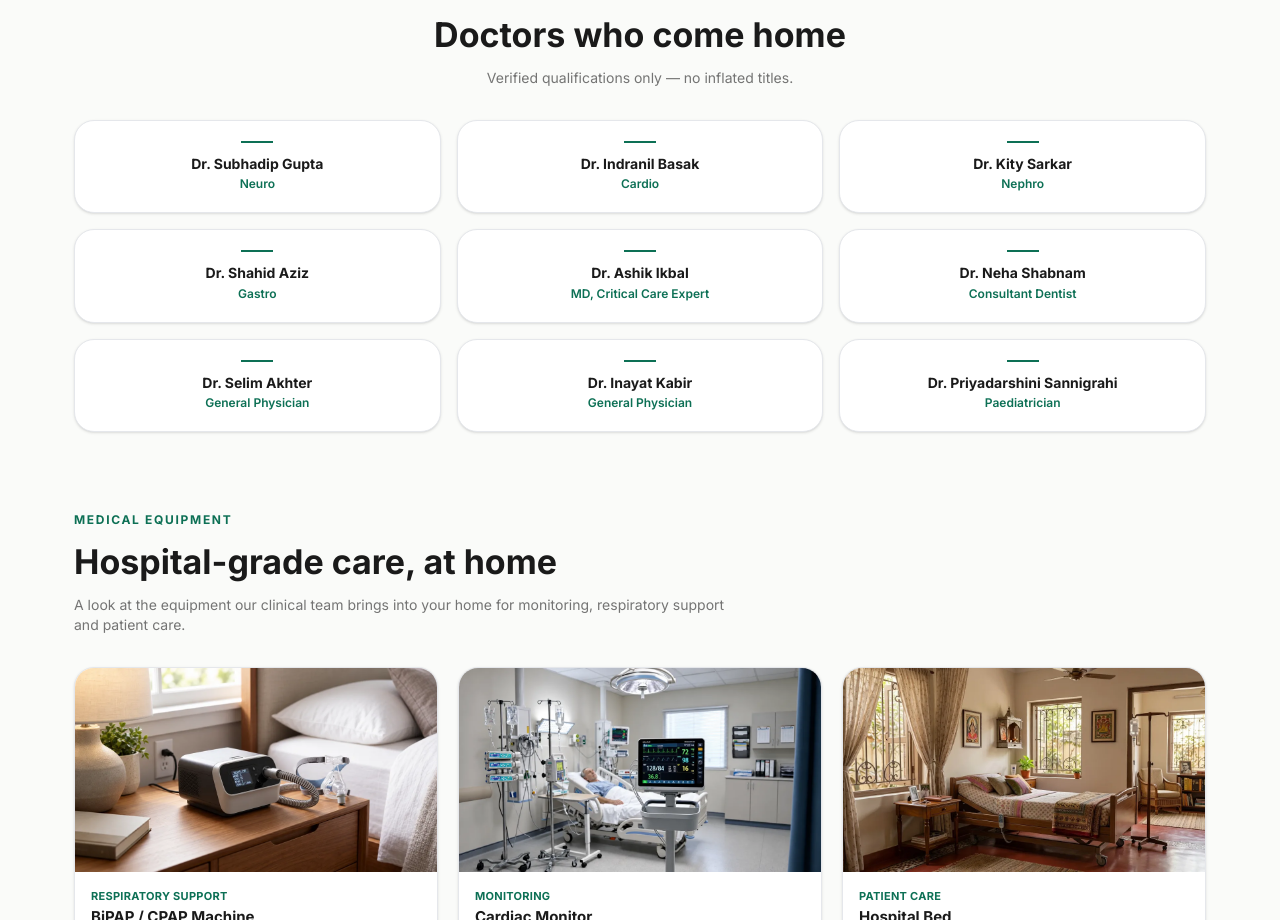
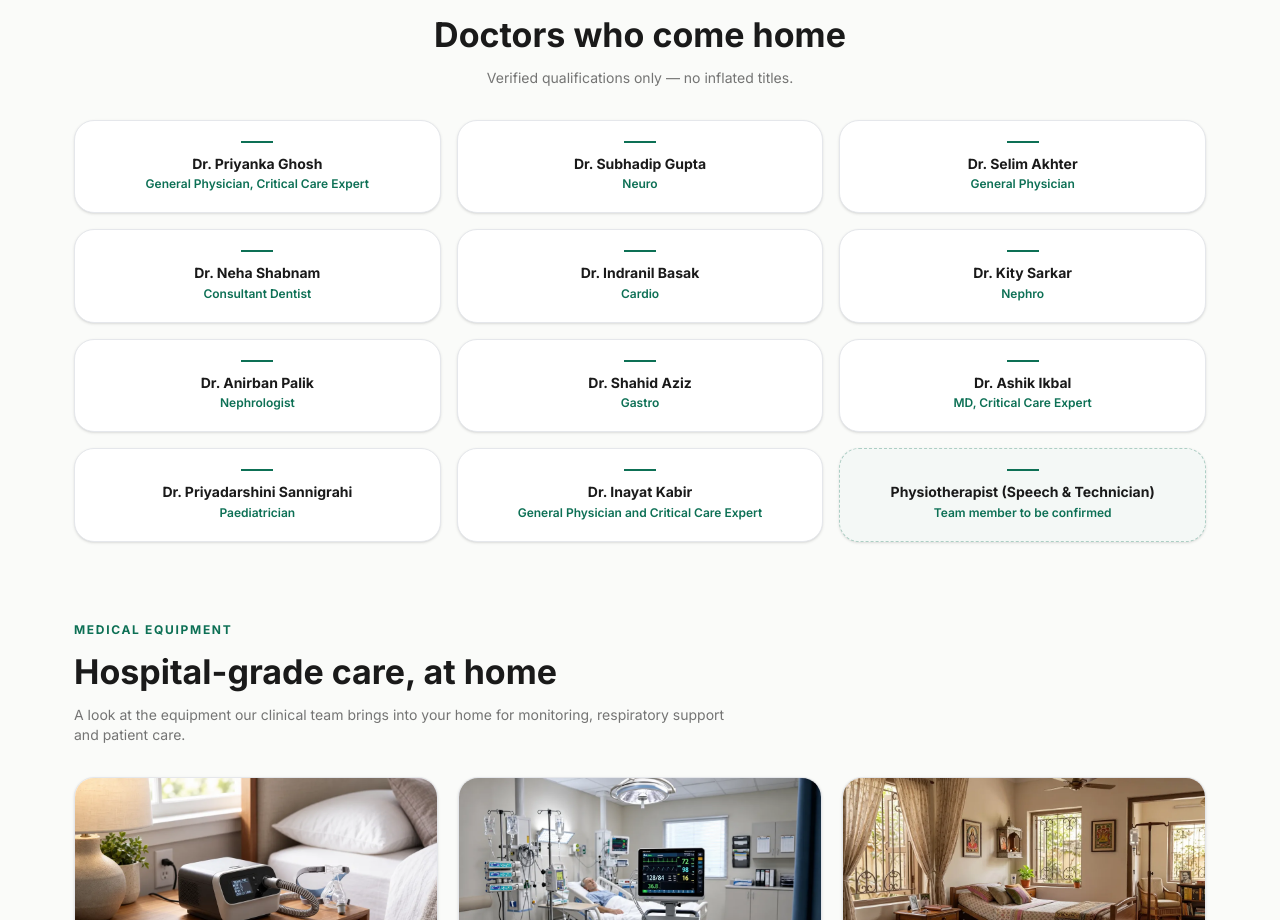
Before and after one commit to Suman-byte8/health-cross-website, a React (Vite) app: page / in a window 1280 px wide. Shown: the part 822-1742 px from the top of the page. Built offline with nearby package versions, Linux system fonts and the light colour scheme.

Commit message:
feat: add clinical team section and doctors data

```diff
--- a/src/components/home/ClinicalTeamSection.jsx
+++ b/src/components/home/ClinicalTeamSection.jsx
@@ -20,7 +20,11 @@ const ClinicalTeamSection = () => {
           {doctors.map((doctor) => (
             <article
               key={doctor.name}
-              className="rounded-[20px] border border-gray-200 bg-white p-5 text-center shadow-sm transition hover:-translate-y-2 hover:shadow-md"
+              className={`rounded-[20px] border p-5 text-center shadow-sm transition hover:-translate-y-2 hover:shadow-md ${
+                doctor.placeholder
+                  ? "border-dashed border-[#0d7055]/30 bg-[#f4f8f6]"
+                  : "border-gray-200 bg-white"
+              }`}
             >
               <span className="mx-auto mb-3 block h-[2px] w-8 bg-[#0d7055]" aria-hidden="true" />
               <h3 className="font-bold text-sm leading-tight">{doctor.name}</h3>
--- a/src/data/doctors.jsx
+++ b/src/data/doctors.jsx
@@ -7,13 +7,20 @@
 // each object below should map to one CMS record (see fields listed in the
 // CMS Integration Points documentation).
 export const doctors = [
+  { name: "Dr. Priyanka Ghosh", specialization: "General Physician, Critical Care Expert" },
   { name: "Dr. Subhadip Gupta", specialization: "Neuro" },
+  { name: "Dr. Selim Akhter", specialization: "General Physician" },
+  { name: "Dr. Neha Shabnam", specialization: "Consultant Dentist" },
   { name: "Dr. Indranil Basak", specialization: "Cardio" },
   { name: "Dr. Kity Sarkar", specialization: "Nephro" },
+  { name: "Dr. Anirban Palik", specialization: "Nephrologist" },
   { name: "Dr. Shahid Aziz", specialization: "Gastro" },
   { name: "Dr. Ashik Ikbal", specialization: "MD, Critical Care Expert" },
-  { name: "Dr. Neha Shabnam", specialization: "Consultant Dentist" },
-  { name: "Dr. Selim Akhter", specialization: "General Physician" },
-  { name: "Dr. Inayat Kabir", specialization: "General Physician" },
   { name: "Dr. Priyadarshini Sannigrahi", specialization: "Paediatrician" },
+  { name: "Dr. Inayat Kabir", specialization: "General Physician and Critical Care Expert" },
+  {
+    name: "Physiotherapist (Speech & Technician)",
+    specialization: "Team member to be confirmed",
+    placeholder: true,
+  },
 ];
```
